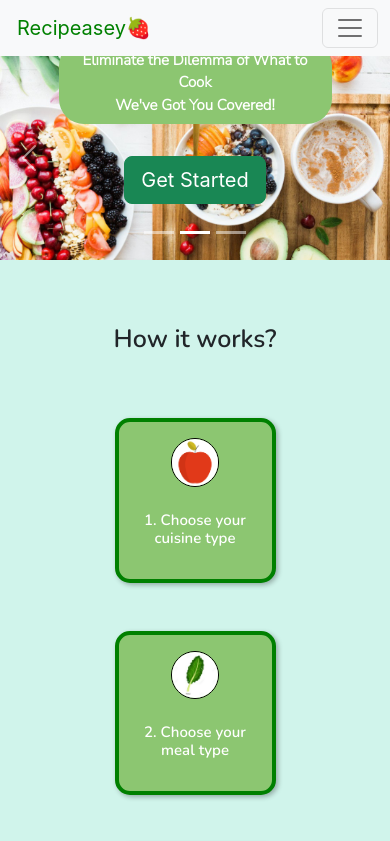
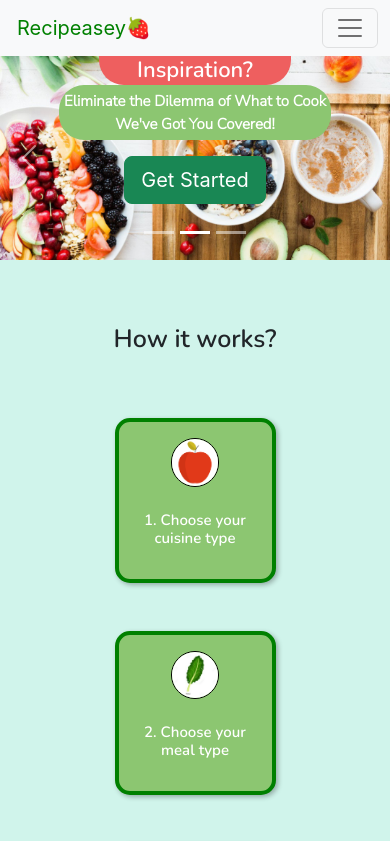
Before and after one commit to irais-valenzuela/recipeasey, a React (Create React App) app in the folder client/: page / in a window 390 px wide. Shown: the top 841 px of the page. Built offline with nearby package versions, Linux system fonts and the light colour scheme.

Commit message:
fix media query headings

```diff
--- a/client/src/App.css
+++ b/client/src/App.css
@@ -93,13 +93,17 @@
   .heading-3 {
     font-size: 22px;
     font-weight: bold;
+    margin: 0;
+    padding: 1.5px;
   }
 
   .landing-page-p {
     font-size: 15px;
     width: auto;
-    padding: 0.5rem;
+    padding: 5px;
     font-weight: bolder;
+    margin: 0;
+
   }
 }
 
```
